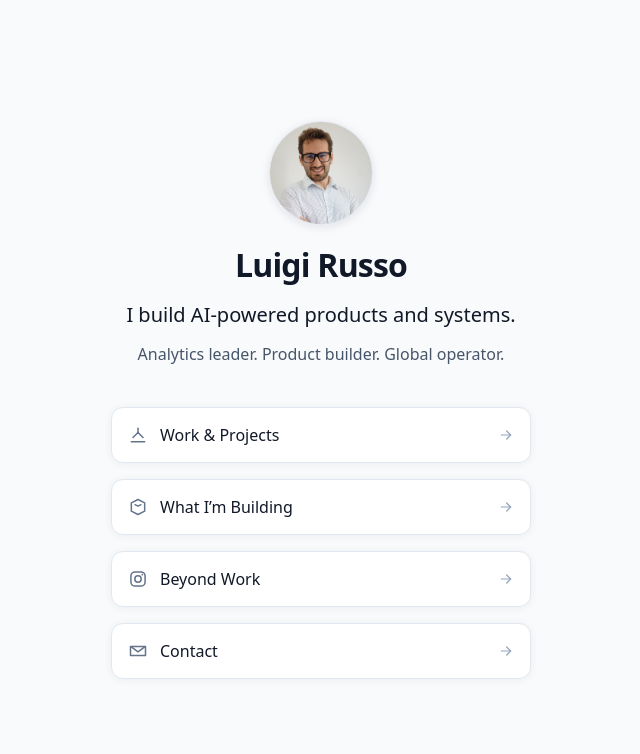
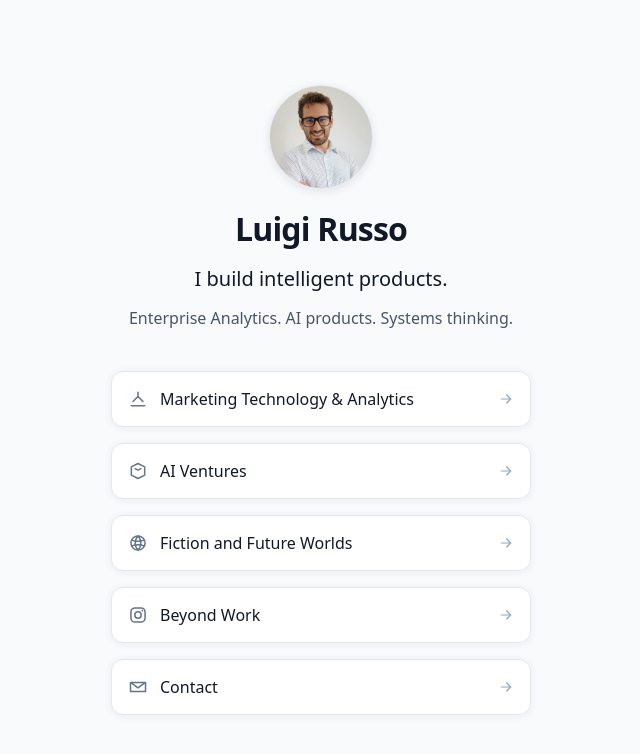
Before and after one commit to lurus92/personal-website, a Next.js app: page /qr in a window 1280 px wide. Shown: the top 754 px of the page, without its empty margins (319-959 px from the left). Built offline with nearby package versions, Linux system fonts and the light colour scheme.

Commit message:
Update QR landing copy, CTAs, and analytics tracking

```diff
--- a/pages/qr.tsx
+++ b/pages/qr.tsx
@@ -5,7 +5,7 @@ import Image from 'next/image';
 const ctaItems = [
   {
     href: '/',
-    label: 'Work & Projects',
+    label: 'Marketing Technology & Analytics',
     icon: (
       <svg viewBox="0 0 24 24" aria-hidden="true" className="h-5 w-5" fill="none" stroke="currentColor" strokeWidth="1.8">
         <path d="M6 15l6-6 6 6" strokeLinecap="round" strokeLinejoin="round" />
@@ -16,11 +16,24 @@ const ctaItems = [
   },
   {
     href: '/projects',
-    label: 'What I’m Building',
+    label: 'AI Ventures',
     icon: (
       <svg viewBox="0 0 24 24" aria-hidden="true" className="h-5 w-5" fill="none" stroke="currentColor" strokeWidth="1.8">
         <path d="M12 3l8 4v10l-8 4-8-4V7l8-4z" strokeLinejoin="round" />
         <path d="M8.5 9.2L12 11l3.5-1.8" strokeLinecap="round" strokeLinejoin="round" />
+      </svg>
+    )
+  },
+  {
+    href: 'https://www.lewisrussell.com/en?utm_source=landingpage&utm_medium=referral&utm_campaign=author_traffic&utm_content=author_button_primary',
+    label: 'Fiction and Future Worlds',
+    external: true,
+    icon: (
+      <svg viewBox="0 0 24 24" aria-hidden="true" className="h-5 w-5" fill="none" stroke="currentColor" strokeWidth="1.8">
+        <path d="M3.5 12a8.5 8.5 0 1 0 17 0 8.5 8.5 0 1 0-17 0" />
+        <path d="M4.8 8.5c2 1 4.6 1.5 7.2 1.5 2.7 0 5.3-.5 7.2-1.5" strokeLinecap="round" />
+        <path d="M4.8 15.5c2-1 4.6-1.5 7.2-1.5 2.7 0 5.3.5 7.2 1.5" strokeLinecap="round" />
+        <path d="M12 3.5c2.2 2.2 3.3 5.2 3.3 8.5S14.2 18.3 12 20.5c-2.2-2.2-3.3-5.2-3.3-8.5S9.8 5.7 12 3.5z" strokeLinejoin="round" />
       </svg>
     )
   },
@@ -74,10 +87,10 @@ export default function QrLandingPage() {
             </div>
             <h1 className="text-[clamp(1.75rem,5.5vw,2rem)] font-semibold tracking-tight">Luigi Russo</h1>
             <p className="mt-3 text-[clamp(1.1rem,4.2vw,1.25rem)] font-medium leading-snug">
-              I build AI-powered products and systems.
+              I build intelligent products.
             </p>
             <p className="mt-3 text-[clamp(0.9rem,3.2vw,1rem)] leading-relaxed text-slate-600">
-              Analytics leader. Product builder. Global operator.
+              Enterprise Analytics. AI products. Systems thinking.
             </p>
           </section>
 
@@ -108,14 +121,32 @@ export default function QrLandingPage() {
 
               if (item.external) {
                 return (
-                  <a key={item.href} href={item.href} target="_blank" rel="noreferrer" className={classes}>
+                  <a
+                    key={item.href}
+                    href={item.href}
+                    target="_blank"
+                    rel="noreferrer"
+                    className={classes}
+                    data-analytics-event="button_click"
+                    data-analytics-label={item.label}
+                    data-analytics-category="QR"
+                    data-analytics-location="Quick Links"
+                  >
                     {content}
                   </a>
                 );
               }
 
               return (
-                <Link key={item.href} href={item.href} className={classes}>
+                <Link
+                  key={item.href}
+                  href={item.href}
+                  className={classes}
+                  data-analytics-event="button_click"
+                  data-analytics-label={item.label}
+                  data-analytics-category="QR"
+                  data-analytics-location="Quick Links"
+                >
                   {content}
                 </Link>
               );
```
